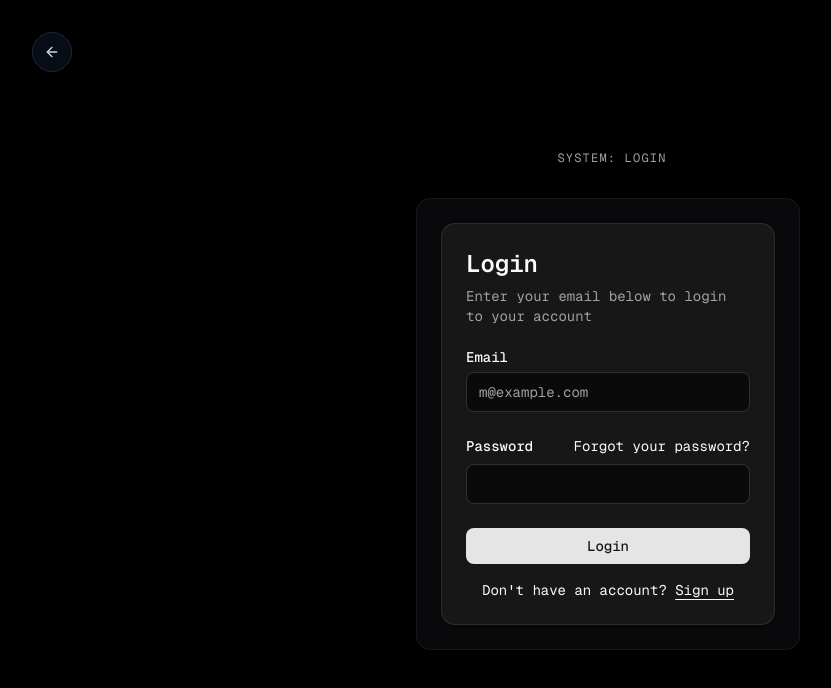
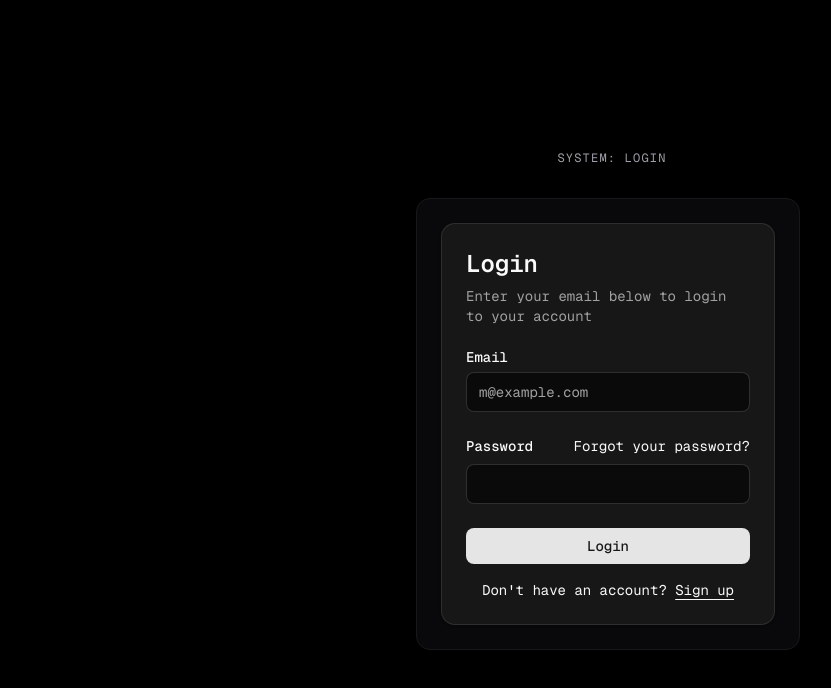
Before and after one commit to uchtamsingh11/Z_build, a Next.js app: page /auth/login in a window 1280 px wide. Shown: the top 688 px of the page, without its empty margins (32-863 px from the left). Built offline with nearby package versions, Linux system fonts and the light colour scheme.

Commit message:
remov eback button

```diff
--- a/app/auth/login/page.tsx
+++ b/app/auth/login/page.tsx
@@ -25,7 +25,7 @@ function LoginContent() {
     <div className="min-h-screen w-full flex flex-col items-center justify-center bg-black text-white font-mono relative">
       <div className="w-full max-w-sm">
         <div className="mb-8 flex items-center justify-center gap-2">
-          <BackButton />
+          {/* <BackButton /> */}
           <span className="text-xs tracking-widest uppercase text-zinc-400 ml-2">System: Login</span>
         </div>
         <div className="bg-zinc-950 border border-zinc-900 rounded-xl shadow-md p-6">
--- a/app/auth/sign-up/page.tsx
+++ b/app/auth/sign-up/page.tsx
@@ -25,7 +25,7 @@ function SignupContent() {
     <div className="min-h-screen w-full flex flex-col items-center justify-center bg-black text-white font-mono relative">
       <div className="w-full max-w-sm">
         <div className="mb-8 flex items-center justify-center gap-2">
-          <BackButton />
+          {/* <BackButton /> */}
           <span className="text-xs tracking-widest uppercase text-zinc-400 ml-2">System: Sign Up</span>
         </div>
         <div className="bg-zinc-950 border border-zinc-900 rounded-xl shadow-md p-6">
```
